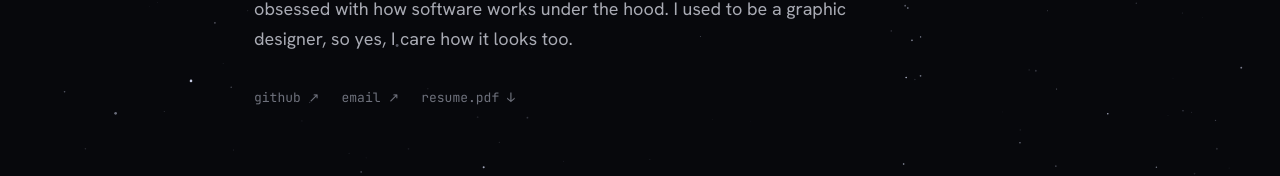
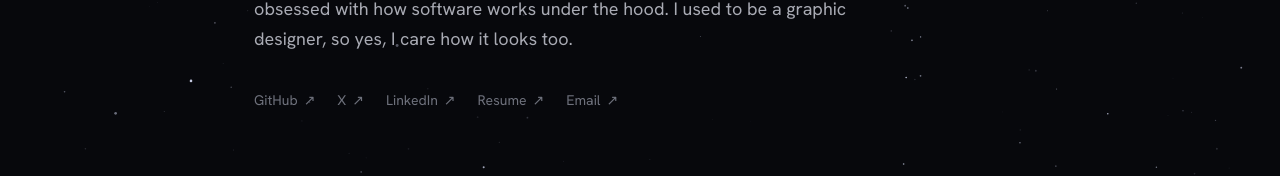
Before and after one commit to SushantPulipati05/Portfolio_website, a Next.js app: page / in a window 1280 px wide. Shown: the part 447-623 px from the top of the page. Built offline with nearby package versions, Linux system fonts and the light colour scheme.

Commit message:
Add LinkedIn, mockup-style links on home

```diff
--- a/app/contact/page.tsx
+++ b/app/contact/page.tsx
@@ -49,7 +49,7 @@ export default function ContactPage() {
             <a className="row" href={profile.linkedin} target="_blank" rel="noreferrer">
               <b>LinkedIn</b>
               <small>↗</small>
-              <span>LinkedIn</span>
+              <span>{profile.linkedin.replace(/^https?:\/\/(www\.)?/, "").replace(/\/$/, "")}</span>
             </a>
           )}
           <a className="row" href={profile.resume} target="_blank" rel="noreferrer">
--- a/app/globals.css
+++ b/app/globals.css
@@ -144,9 +144,11 @@ a:hover { opacity: 1; }
   background: var(--accent); box-shadow: 0 0 10px var(--glow); animation: blink 1s steps(1) infinite;
 }
 
-.links-row { display: flex; flex-wrap: wrap; gap: 6px 22px; margin-top: 28px; font-family: var(--font-mono), monospace; font-size: 13px; }
-.links-row a { padding: 6px 0; color: var(--muted); text-decoration: none; transition: color 0.2s; }
+.links-row { display: flex; flex-wrap: wrap; gap: 6px 22px; margin-top: 30px; font-size: 14px; }
+.links-row a { display: inline-flex; align-items: center; gap: 6px; padding: 6px 0; color: var(--muted); text-decoration: none; transition: color 0.2s; }
 .links-row a:hover { color: var(--text); }
+.links-row a span { display: inline-block; transition: transform 0.2s ease; }
+.links-row a:hover span { transform: translate(2px, -2px); }
 
 /* ---------- Sections ---------- */
 .section { padding-top: 104px; }
--- a/app/page.tsx
+++ b/app/page.tsx
@@ -13,12 +13,23 @@ export default function Home() {
         </h1>
         <p className="lead">{profile.bio}</p>
         <div className="links-row">
-          <a href={profile.github} target="_blank" rel="noreferrer">github ↗</a>
+          <a href={profile.github} target="_blank" rel="noreferrer">
+            GitHub <span aria-hidden="true">↗</span>
+          </a>
+          <a href={profile.x} target="_blank" rel="noreferrer">
+            X <span aria-hidden="true">↗</span>
+          </a>
           {profile.linkedin && (
-            <a href={profile.linkedin} target="_blank" rel="noreferrer">linkedin ↗</a>
+            <a href={profile.linkedin} target="_blank" rel="noreferrer">
+              LinkedIn <span aria-hidden="true">↗</span>
+            </a>
           )}
-          <a href={`mailto:${profile.email}`}>email ↗</a>
-          <a href={profile.resume} target="_blank" rel="noreferrer">resume.pdf ↓</a>
+          <a href={profile.resume} target="_blank" rel="noreferrer">
+            Resume <span aria-hidden="true">↗</span>
+          </a>
+          <a href={`mailto:${profile.email}`}>
+            Email <span aria-hidden="true">↗</span>
+          </a>
         </div>
       </section>
 
--- a/data/content.ts
+++ b/data/content.ts
@@ -10,7 +10,7 @@ export const profile = {
   email: "sushantpulipati435@gmail.com",
   github: "https://github.com/SushantPulipati05",
   x: "https://x.com/sushantpulipat",
-  linkedin: "", // TODO: add your LinkedIn URL
+  linkedin: "https://www.linkedin.com/in/sushant-p-477632232/",
   resume: "/resume.pdf", // lives in /public/resume.pdf
 };
 
```
